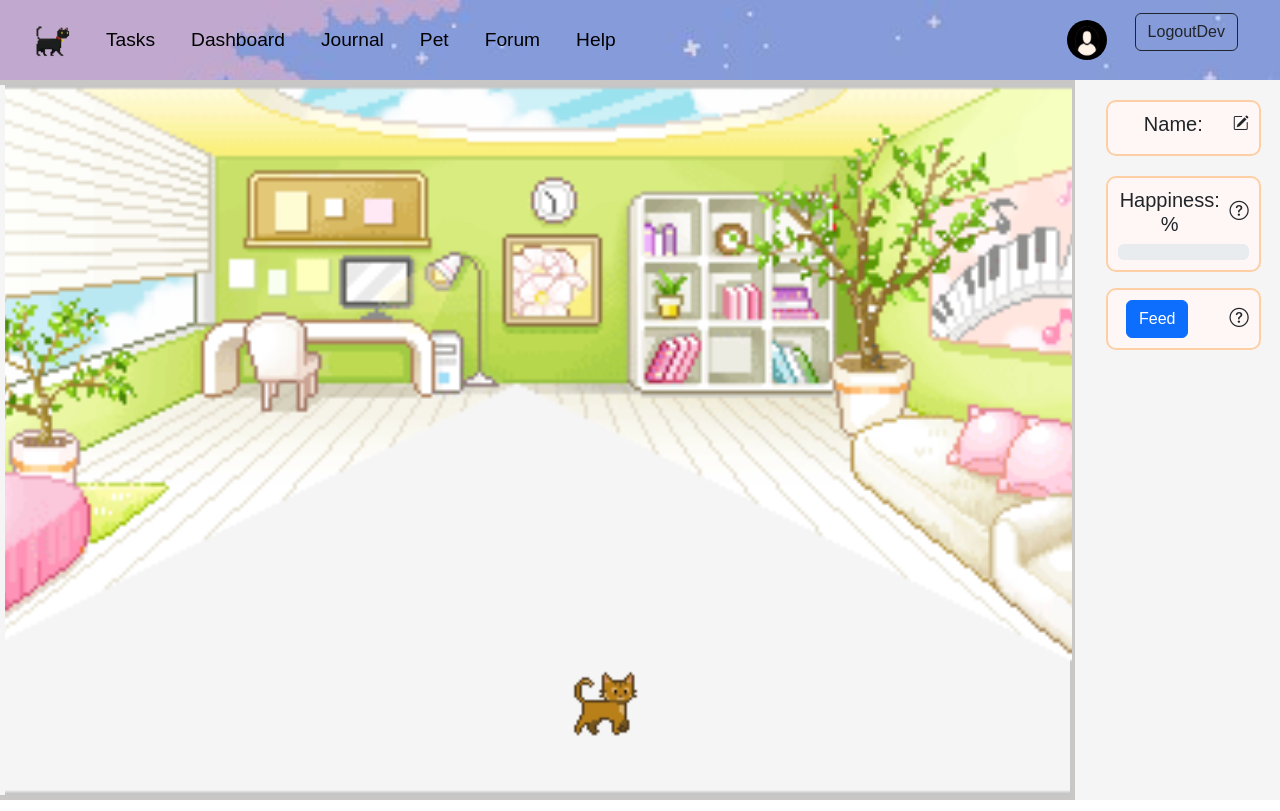
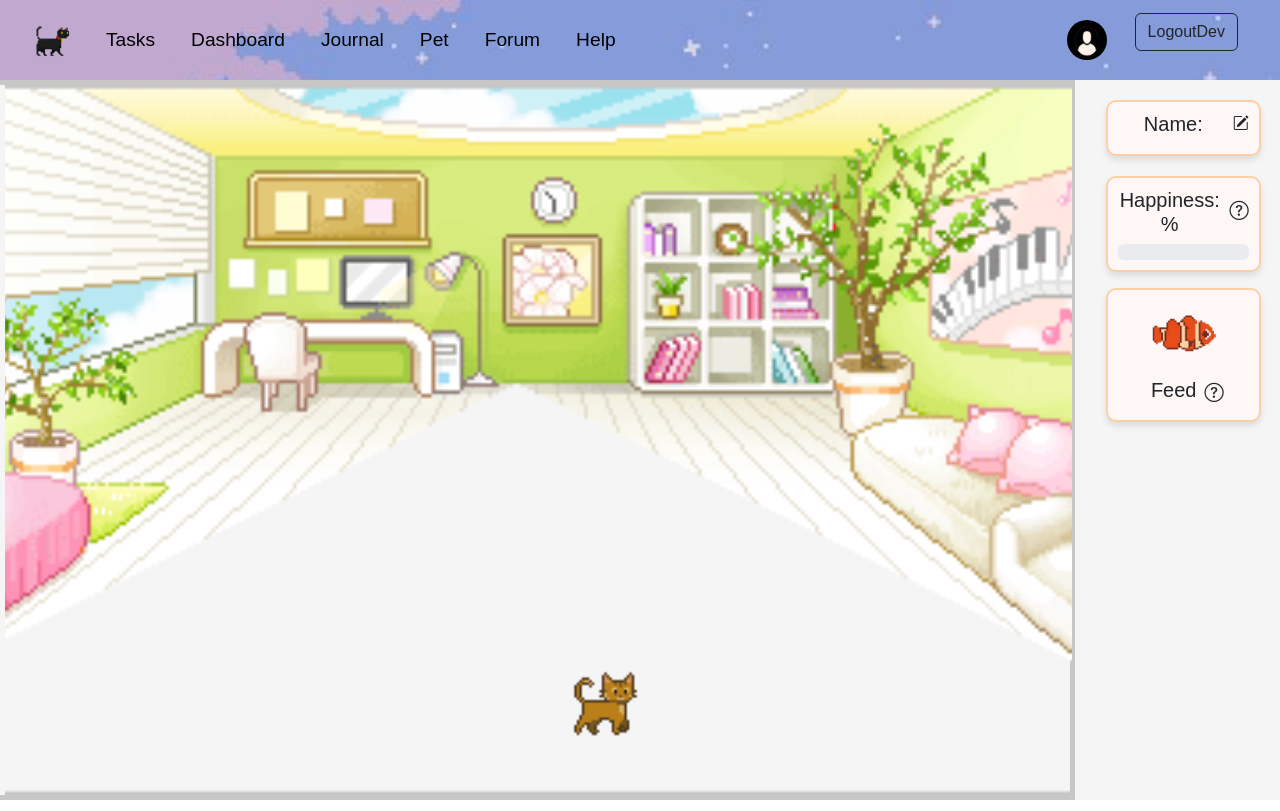
Before and after one commit to Yati2/HabitBuddy, a Vue app in the folder frontend/: page /pet in a window 1280 px wide. Built offline with nearby package versions, Linux system fonts and the light colour scheme; no server answers; a web font is replaced by a local one.

Commit message:
feed and decrease happiness level
- you can feed the cat now,
- happiness level will decrease automatically by 10 every hour

```diff
--- a/frontend/src/components/Pet.vue
+++ b/frontend/src/components/Pet.vue
@@ -22,7 +22,7 @@
           <h5 id="pet-happiness" class="text-center mb-0">Happiness: {{ petHappiness }}%</h5>
           <i
             class="bi bi-question-circle ms-2 font-sm"
-            @click="showHelpMessage = true"
+            @click="showHappinessHelpMsg = true"
             style="cursor: pointer; font-size: 1.2rem"
             title="Click for help"
           ></i>
@@ -41,20 +41,30 @@
         </div>
       </div>
 
-      <!-- Pet Feeding Section -->
       <div
-        class="pet-info-feed pet-info-content mt-3 d-flex justify-content-between align-items-center"
+        class="pet-info-feed pet-info-content mt-3 d-flex flex-column justify-content-start align-items-center"
+        @click="feedPet"
       >
-        <div class="d-flex align-items-center">
-          <i class="bi bi-fish" style="font-size: 1.5rem"></i>
-          <button class="btn btn-primary ms-2" @click="feedPet">Feed</button>
+        <!-- First Row: Fish Image -->
+        <div class="d-flex align-items-center mb-2">
+          <img
+            src="../assets/pet_related/icons/nemo.png"
+            class="img-fluid"
+            style="width: 70px"
+            alt="Fish Icon"
+          />
         </div>
-        <i
-          class="bi bi-question-circle ms-2 font-sm"
-          @click="showFeedHelpMessage = true"
-          style="cursor: pointer; font-size: 1.2rem"
-          title="Click for help"
-        ></i>
+
+        <!-- Second Row: Feed Text and Help Icon -->
+        <div class="d-flex justify-content-center align-items-center w-100">
+          <h5 class="ms-2 text-center feed-text" @click="feedPet" style="cursor: pointer">Feed</h5>
+          <i
+            class="bi bi-question-circle ms-2 font-sm"
+            @click="showFeedHelpMsg = true"
+            style="cursor: pointer; font-size: 1.2rem"
+            title="Click for help"
+          ></i>
+        </div>
       </div>
     </div>
 
@@ -91,18 +101,13 @@
     <div v-if="showModal" class="modal-backdrop fade show"></div>
 
     <!-- Tooltip / Help Message for Happiness -->
-    <div v-if="showHelpMessage" class="custom-tooltip" @click="showHelpMessage = false">
+    <div v-if="showHappinessHelpMsg" class="custom-tooltip" @click="showHappinessHelpMsg = false">
       Every time you feed your pet, happiness level will increase by 10.
     </div>
 
     <!-- Tooltip / Help Message for Feeding -->
-    <div
-      v-if="showFeedHelpMessage"
-      class="custom-tooltip"
-      @click="showFeedHelpMessage = false"
-      width="{tooltipwidth}"
-    >
-      Feed the cat to increase its happiness.
+    <div v-if="showFeedHelpMsg" class="custom-tooltip" @click="showFeedHelpMsg = false">
+      Click on "Feed" to feed the cat and increase its happiness by 10!
     </div>
   </div>
 </template>
@@ -127,7 +132,8 @@ export default {
       petName: '',
       username: '',
       petHappiness: '',
-      showHelpMessage: false,
+      showHappinessHelpMsg: false,
+      showFeedHelpMsg: false,
       showModal: false,
       newPetName: '',
       tooltipwidth: ''
@@ -158,6 +164,9 @@ export default {
     }
 
     new Phaser.Game(config)
+
+    //Decrease happiness every 8 hours (8 * 60 * 60 * 1000 milliseconds)
+    setInterval(this.decreaseHappiness, 60 * 60 * 1000)
   },
   computed: {
     progressBarClass() {
@@ -196,13 +205,34 @@ export default {
         console.error('Error updating pet name:', error)
       }
     },
+    decreaseHappiness() {
+      if (this.petHappiness > 0) {
+        this.petHappiness -= 10
+        if (this.petHappiness < 0) {
+          this.petHappiness = 0
+        }
+        // Optionally, update the server with the new happiness level
+        this.updateHappinessOnServer()
+      }
+    },
     feedPet() {
       if (this.petHappiness < 100) {
         this.petHappiness += 10
-        if (this.petHappiness > 100) {
+        if (this.happinessLevel < 100) {
+          this.happinessLevel = 0
+        } else if (this.petHappiness > 100) {
           this.petHappiness = 100
         }
-        // Optionally, make an API call to save the new happiness level
+        this.updateHappinessOnServer()
+      }
+    },
+    async updateHappinessOnServer() {
+      try {
+        await axios.put(`http://localhost:8000/api/pet/${this.username}`, {
+          happinessLevel: this.petHappiness
+        })
+      } catch (error) {
+        console.error('Error updating happiness level:', error)
       }
     }
   }
@@ -306,7 +336,7 @@ class GameScene extends Phaser.Scene {
     // Set sofa position dynamically based on canvas width
     this.sofapositionRight = this.scale.width * 0.8
     this.sofapositionLeft = this.scale.width * 0.2
-    this.floorUp = this.scale.height * 0.4
+    this.floorUp = this.scale.height * 0.6
 
     // Handle window resize events
     this.scale.on('resize', this.resizeHandler, this)
@@ -341,7 +371,7 @@ class GameScene extends Phaser.Scene {
     // Recalculate sofa position dynamically
     this.sofapositionRight = width * 0.8
     this.sofapositionLeft = width * 0.2
-    this.floorUp = height * 0.4
+    this.floorUp = height * 0.6
 
     // Adjust the cat's y-position based on its direction
     if (this.currentAction === 'walkRight') {
@@ -352,7 +382,7 @@ class GameScene extends Phaser.Scene {
       this.cat.y = height - 100
       this.cat.x = this.sofapositionRight
     } else if (this.currentAction === 'lick' && this.previousAction === 'walkLeft') {
-      this.cat.y = height / 3
+      this.cat.y = this.floorUp
       this.cat.x = this.sofapositionLeft
     }
 
@@ -507,6 +537,7 @@ canvas {
 .pet-info-content {
   background-color: #fef7f6;
   border: 2px solid #fecfa5;
+  box-shadow: 0px 4px 6px rgba(0, 0, 0, 0.1);
   font-family: 'Jersey 25', sans-serif;
   margin-top: 20px;
   max-height: 70vh;
@@ -610,4 +641,73 @@ canvas {
     padding: 10px;
   }
 }
+@media (max-width: 768px) {
+  img {
+    max-width: 60px; /* Smaller size for small screens */
+  }
+}
+
+@media (max-width: 576px) {
+  img {
+    max-width: 50px; /* Even smaller size for extra small screens */
+  }
+}
+
+@keyframes pulse {
+  0% {
+    transform: scale(1);
+  }
+  50% {
+    transform: scale(1.1);
+  }
+  100% {
+    transform: scale(1);
+  }
+}
+/* Glowing animation */
+@keyframes glow {
+  0% {
+    text-shadow:
+      0 0 5px #fceabb,
+      0 0 10px #f8b500,
+      0 0 15px #ffb84d;
+  }
+  50% {
+    text-shadow:
+      0 0 10px #ffd700,
+      0 0 20px #f8b500,
+      0 0 30px #ffb84d;
+  }
+  100% {
+    text-shadow:
+      0 0 5px #fceabb,
+      0 0 10px #f8b500,
+      0 0 15px #ffb84d;
+  }
+}
+
+.feed-text:hover {
+  animation: glow 1.5s infinite ease-in-out; /* Glowing animation */
+}
+@keyframes bounce {
+  0%,
+  20%,
+  50%,
+  80%,
+  100% {
+    transform: translateY(0);
+  }
+  40% {
+    transform: translateY(-10px); /* Move up */
+  }
+  60% {
+    transform: translateY(-5px); /* Move down a bit */
+  }
+}
+
+.feed-text {
+  display: inline-block;
+  cursor: pointer;
+  animation: bounce 2s infinite; /* Infinite bounce animation */
+}
 </style>
```
Also changed, not shown: frontend/src/assets/pet_related/icons/nemo.png (added).
